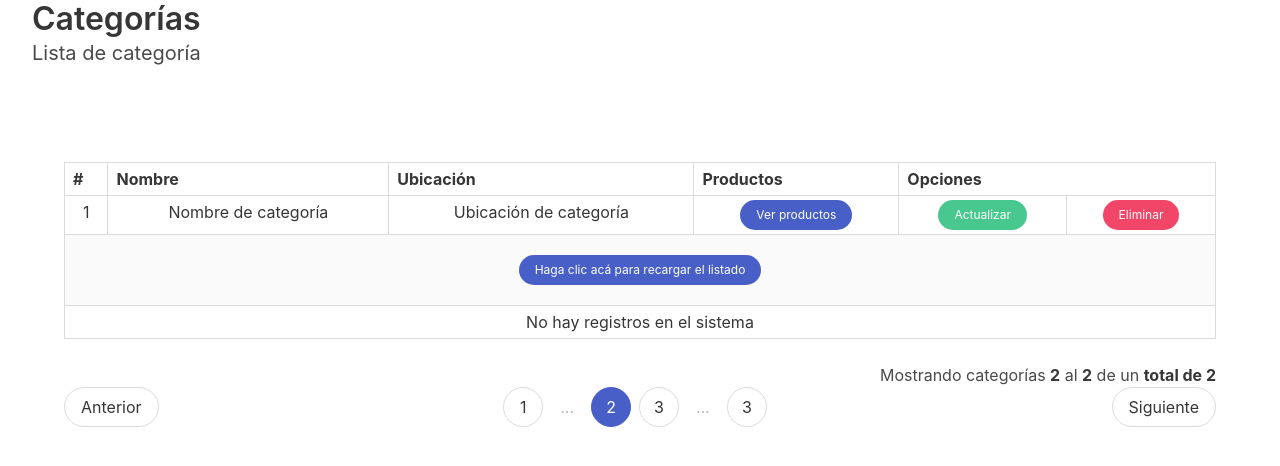
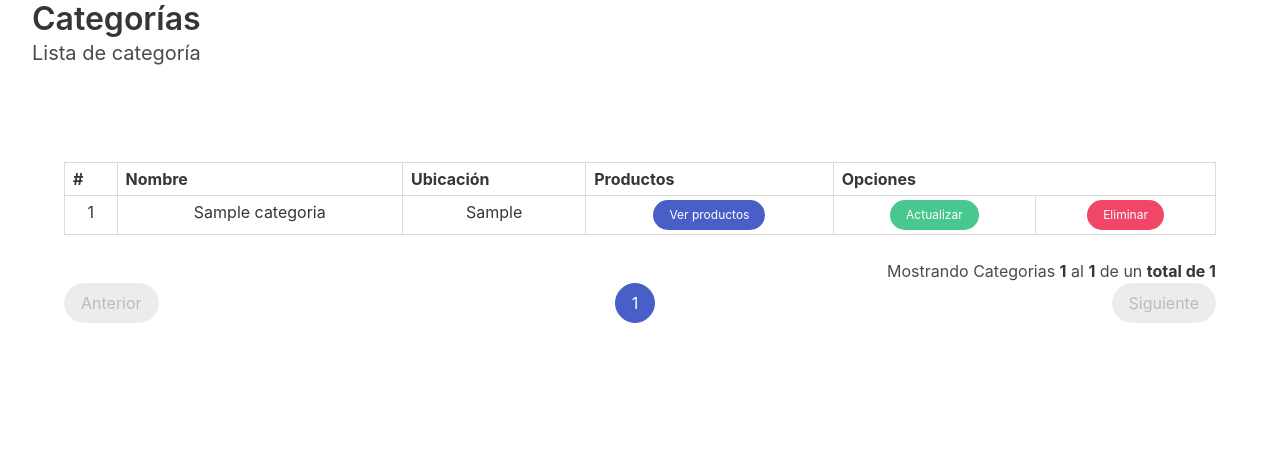
Before and after one commit to yonier202/Sistema-Inventario, a PHP site: page /index.php?vista=category_list in a window 1280 px wide. Shown: the part 55-521 px from the top of the page. Run offline with PHP 8.4, Linux system fonts and the light colour scheme; the visitor is signed in with stand-in values (Sample User, id 1); tables that the repository leaves empty or names only in its code hold one stand-in row (values such as "Sample post").

Commit message:
listar categorias

```diff
--- a/php/categoria_listar.php
+++ b/php/categoria_listar.php
@@ -10,13 +10,13 @@ if(isset($busqueda) && $busqueda!=""){
      OR ubicacion LIKE '%$busqueda%')
      ORDER BY nombre ASC LIMIT $inicio,$registros";
 
-    $consulta_total="SELECT COUNT(id) FROM categoria WHERE nombre LIKE '%$busqueda%' OR ubicacion LIKE '%$busqueda%'";
+    $consulta_total="SELECT COUNT(categoria_id) FROM categoria WHERE nombre LIKE '%$busqueda%' OR ubicacion LIKE '%$busqueda%'";
 
 }else{
 
     $consulta_datos="SELECT * FROM categoria ORDER BY nombre ASC LIMIT $inicio,$registros";
 
-    $consulta_total="SELECT COUNT(id) FROM categoria";
+    $consulta_total="SELECT COUNT(categoria_id) FROM categoria";
 
 }
 $conexion=conexion();
@@ -41,7 +41,8 @@ $tabla.='
         <tr class="has-text-centered">
             <th>#</th>
             <th>Nombre</th>
-                <th>Ubicacion</th>
+            <th>Ubicación</th>
+            <th>Productos</th>
             <th colspan="2">Opciones</th>
         </tr>
         </thead>
@@ -55,12 +56,15 @@ if ($total>=1 && $pagina<=$Npaginas) {
         <tr class="has-text-centered" >
 					<td>'.$contador.'</td>
                     <td>'.$registro['nombre'].'</td>
-                    <td>'.$registro['ubicacion'].'</td>
+                    <td>'. substr($registro['ubicacion'],0,25).'</td>
                     <td>
-                        <a href="index.php?vista=category_update&category_id_up='.$registro['id'].'" class="button is-success is-rounded is-small">Actualizar</a>
+                        <a href="index.php?vista=product_category&category_id='.$registro['categoria_id'].'" class="button is-link is-rounded is-small">Ver productos</a>
                     </td>
                     <td>
-                        <a href="'.$url.$pagina.'&category_id_del='.$registro['id'].'" class="button is-danger is-rounded is-small">Eliminar</a>
+                        <a href="index.php?vista=category_update&category_id_up='.$registro['categoria_id'].'" class="button is-success is-rounded is-small">Actualizar</a>
+                    </td>
+                    <td>
+                        <a href="'.$url.$pagina.'&category_id_del='.$registro['categoria_id'].'" class="button is-danger is-rounded is-small">Eliminar</a>
                     </td>
         </tr>
 
@@ -74,7 +78,7 @@ if ($total>=1 && $pagina<=$Npaginas) {
     if ($total>=1) {
         $tabla.=
         '<tr class="has-text-centered" >
-            <td colspan="7">
+            <td colspan="6">
                 <a href="'.$url.'1" class="button is-link is-rounded is-small mt-4 mb-4">
                     Haga clic acá para recargar el listado
                 </a>
@@ -83,7 +87,7 @@ if ($total>=1 && $pagina<=$Npaginas) {
     }else{
         $tabla.=
         '<tr class="has-text-centered" >
-            <td colspan="7">
+            <td colspan="6">
                 No hay registros en el sistema
             </td>
         </tr>';
@@ -92,7 +96,7 @@ if ($total>=1 && $pagina<=$Npaginas) {
 $tabla.='</tbody></table></div>';
 
 if ($total>=1 && $pagina<=$Npaginas) {
-    $tabla.='<p class="has-text-right">Mostrando usuarios <strong>'.$pag_inicio.'</strong> al <strong>'.$pag_final.'</strong> de un <strong>total de '.$total.'</strong></p>';
+    $tabla.='<p class="has-text-right">Mostrando Categorias <strong>'.$pag_inicio.'</strong> al <strong>'.$pag_final.'</strong> de un <strong>total de '.$total.'</strong></p>';
 
 }
 
--- a/vistas/category_list.php
+++ b/vistas/category_list.php
@@ -4,71 +4,25 @@
 </div>
 
 <div class="container pb-6 pt-6">
+<?php
+    require_once('./php/main.php');
 
+    //pagina
+    if (!isset($_REQUEST['page'])) {
+        $pagina=1;
+    }else{
+        $pagina=(int) $_REQUEST['page'];
+        if ($pagina<=1) {
+            $pagina=1;
+        }
+    }
 
-    <div class="table-container">
-        <table class="table is-bordered is-striped is-narrow is-hoverable is-fullwidth">
-            <thead>
-                <tr class="has-text-centered">
-                    <th>#</th>
-                    <th>Nombre</th>
-                    <th>Ubicación</th>
-                    <th>Productos</th>
-                    <th colspan="2">Opciones</th>
-                </tr>
-            </thead>
-            <tbody>
-                <tr class="has-text-centered" >
-                    <td>1</td>
-                    <td>Nombre de categoría</td>
-                    <td>Ubicación de categoría</td>
-                    <td>
-                        <a href="#" class="button is-link is-rounded is-small">Ver productos</a>
-                    </td>
-                    <td>
-                        <a href="#" class="button is-success is-rounded is-small">Actualizar</a>
-                    </td>
-                    <td>
-                        <a href="#" class="button is-danger is-rounded is-small">Eliminar</a>
-                    </td>
-                </tr>
+    $pagina=limpiar_cadena($pagina);
+    $url="index.php?vista=category_list&page=";
+    $registros=15;
+    $busqueda="";
 
-                <tr class="has-text-centered" >
-                    <td colspan="6">
-                        <a href="#" class="button is-link is-rounded is-small mt-4 mb-4">
-                            Haga clic acá para recargar el listado
-                        </a>
-                    </td>
-                </tr>
-
-                <tr class="has-text-centered" >
-                    <td colspan="6">
-                        No hay registros en el sistema
-                    </td>
-                </tr>
-
-            </tbody>
-        </table>
-    </div>
-
-
-    <p class="has-text-right">Mostrando categorías <strong>2</strong> al <strong>2</strong> de un <strong>total de 2</strong></p>
-
-
-    <nav class="pagination is-centered is-rounded" role="navigation" aria-label="pagination">
-        <a class="pagination-previous" href="#">Anterior</a>
-
-        <ul class="pagination-list">
-            <li><a class="pagination-link" href="#">1</a></li>
-            <li><span class="pagination-ellipsis">&hellip;</span></li>
-            <li><a class="pagination-link is-current" href="#">2</a></li>
-            <li><a class="pagination-link" href="#">3</a></li>
-            <li><span class="pagination-ellipsis">&hellip;</span></li>
-            <li><a class="pagination-link" href="#">3</a></li>
-        </ul>
-
-        <a class="pagination-next" href="#">Siguiente</a>
-    </nav>
-
+    require_once('./php/categoria_listar.php');
+?>
 
 </div>
```
Lines whose indentation alone changed are shown as unchanged.
